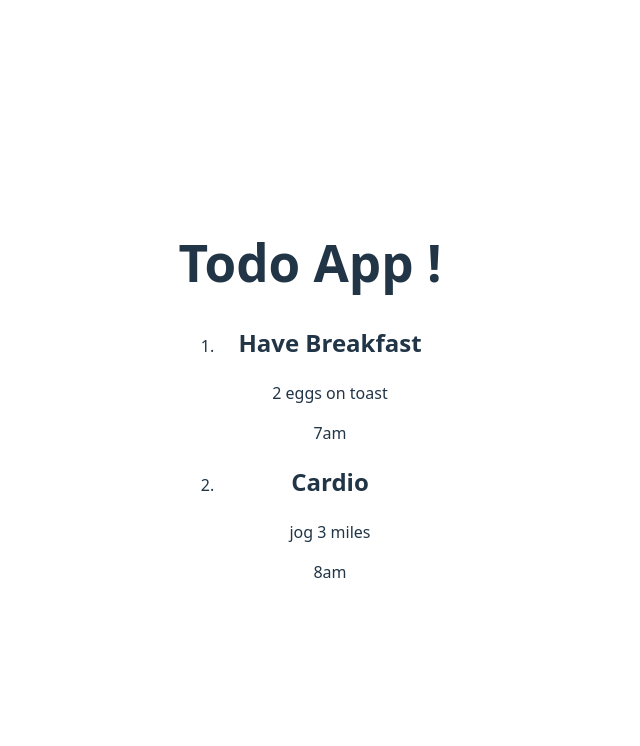
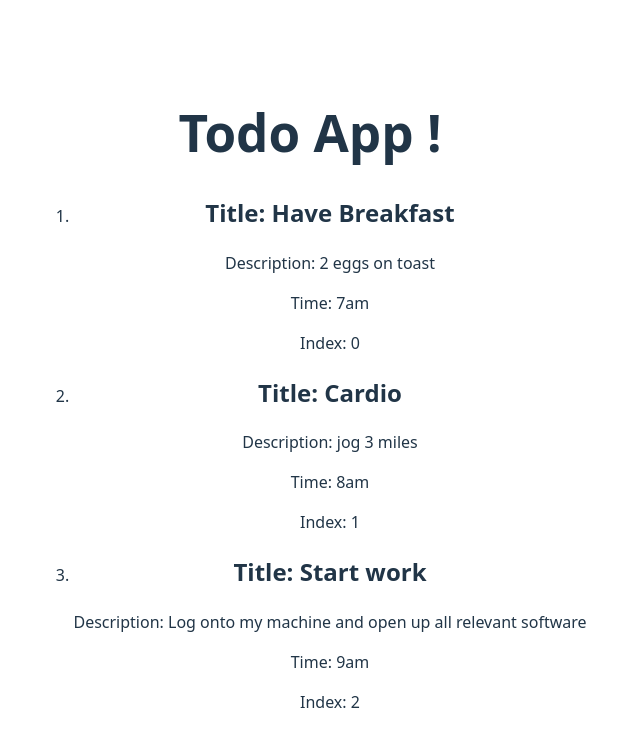
Before and after one commit to davidalantodd/todo-demo, a React (Vite) app in the folder client/: page / in a window 1280 px wide. Shown: the top 746 px of the page, without its empty margins (330-970 px from the left). Built offline with nearby package versions, Linux system fonts and the light colour scheme.

Commit message:
refactor components with .map and separate ListItem component

```diff
--- a/client/src/App.jsx
+++ b/client/src/App.jsx
@@ -1,4 +1,5 @@
 import './App.css'
+import ListItem from "./components/ListItem"
 
 function App() {
   const data = [
@@ -23,7 +24,23 @@ function App() {
     <>
       <h1>Todo App !</h1>
       <ol>
-        <li>
+          {/* <ListItem task={data[0]}/>
+          <ListItem task={data[1]}/>
+          <ListItem task={data[2]}/> */}
+
+          {/* {data.map((task, index) => {
+            return <ListItem key={index} task={task} index={index}/>
+          })} */}
+
+          {data.map((task, index) => (
+            <ListItem
+                key={index}
+                task={task}
+                index={index}
+            />
+          ))}
+
+         {/* <li>
             <h2>Have Breakfast</h2>
             <p>2 eggs on toast</p>
             <p>7am</p>
@@ -32,7 +49,12 @@ function App() {
             <h2>{data[1].title}</h2>
             <p>{data[1].description}</p>
             <p>{data[1].time}</p>
-        </li>
+          </li> */}
+
+        {/*  an example with passing multiple props
+            <ListItem title = {data[0].title}
+            description = {data[0].description}
+            time = {data[0].time}/> */}
       </ol>
     </>
   )
--- /dev/null
+++ b/client/src/components/ListItem.jsx
@@ -0,0 +1,29 @@
+// function ListItem(properties) {
+//     const { task } = properties
+function ListItem( { task, index } ) {
+
+    return (
+        <li>
+            <h2>Title: {task.title}</h2>
+            <p>Description: {task.description}</p>
+            <p>Time: {task.time}</p>
+            <p>Index: {index}</p>
+        </li>
+    )
+}
+
+export default ListItem
+
+/*
+example to destructure multiple props
+  function ListItem({ title, description, time }) {
+
+    return (
+        <li>
+            <h2>{title}</h2>
+            <p>{description}</p>
+            <p>{time}</p>
+        </li>
+    )
+}
+*/
```
Lines whose indentation alone changed are shown as unchanged.
